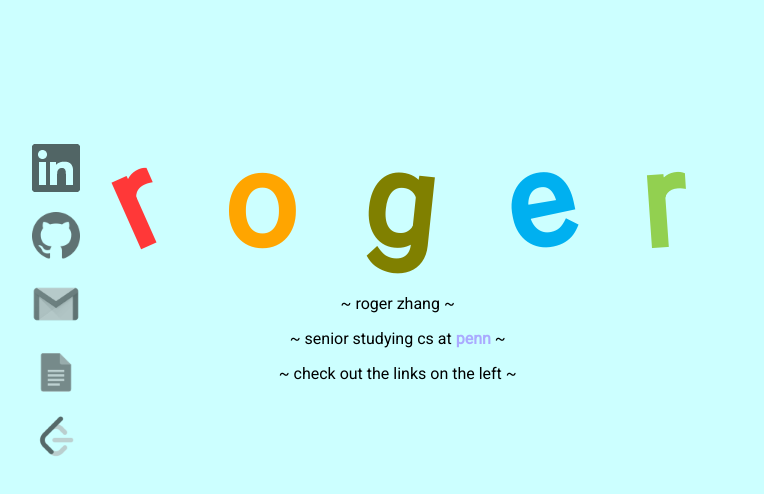
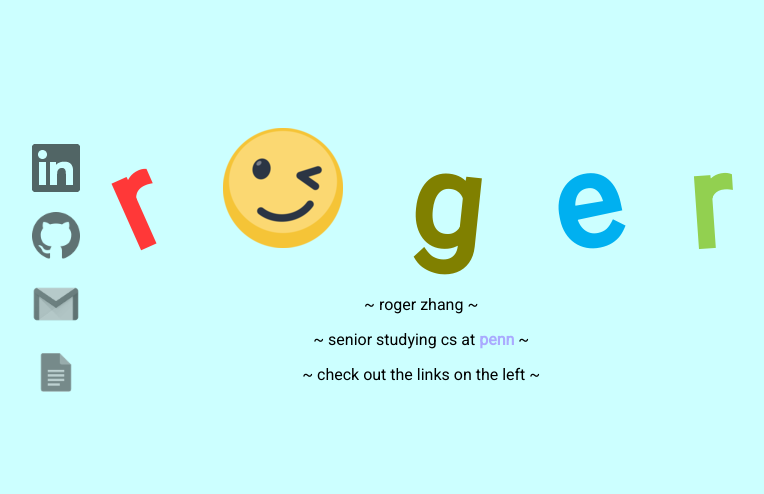
Before and after one commit to rogerz343/rogerz343.github.io, a plain HTML site: page index.html in a window 1280 px wide. Shown: the whole page, without its empty margins (248-1012 px from the left). Drawn offline with Linux system fonts and the light colour scheme.

Commit message:
improved website immensely

```diff
--- a/index.html
+++ b/index.html
@@ -5,7 +5,7 @@
   <meta name="description" content="~ roger's page ~">
 
   <link href="https://fonts.googleapis.com/css?family=Lato|Roboto" rel="stylesheet">
-  <link rel="icon" href="./fb-winking-face.png">
+  <link rel="icon" href="./imgs/fb-winking-face.png">
   <link rel="stylesheet" type="text/css" href="./styles.css">
 </head>
 <body>
@@ -16,13 +16,12 @@
         <li><a href="https://www.github.com/rogerz343"><img src="./imgs/github_64px.png" alt="GitHub" height="48" width="48" title="GitHub"></a></li>
         <li><a href="mailto:rogerz888@gmail.com"><img src="./imgs/gmail_64px.png" alt="Email" height="48" width="48" title="rogerz888@gmail.com"></a></li>
         <li><a href="./roger_zhang_resume.pdf"><img src="./imgs/doc_225px.png" alt="Resume" height="48" width="48" title="Resume"></a></li>
-        <li><a href="https://leetcode.com/rogerz343/"><img src="./imgs/leetcode_512px.png" alt="LeetCode" height="48" width="48" title="LeetCode"></a></li>
       </ul>
     </nav>
     <div class="container">
       <header id="big-name-header">
         <span class="big-letter" id="name_r1">r</span>
-        <span class="big-letter" id="name_o">o</span>
+        <span class="big-letter" id="name_o"><img src="./imgs/fb-winking-face.png"></span>
         <span class="big-letter" id="name_g">g</span>
         <span class="big-letter" id="name_e">e</span>
         <span class="big-letter" id="name_r2">r</span>
```
Also changed, not shown: imgs/fb-winking-face.png (renamed from fb-winking-face.png).
